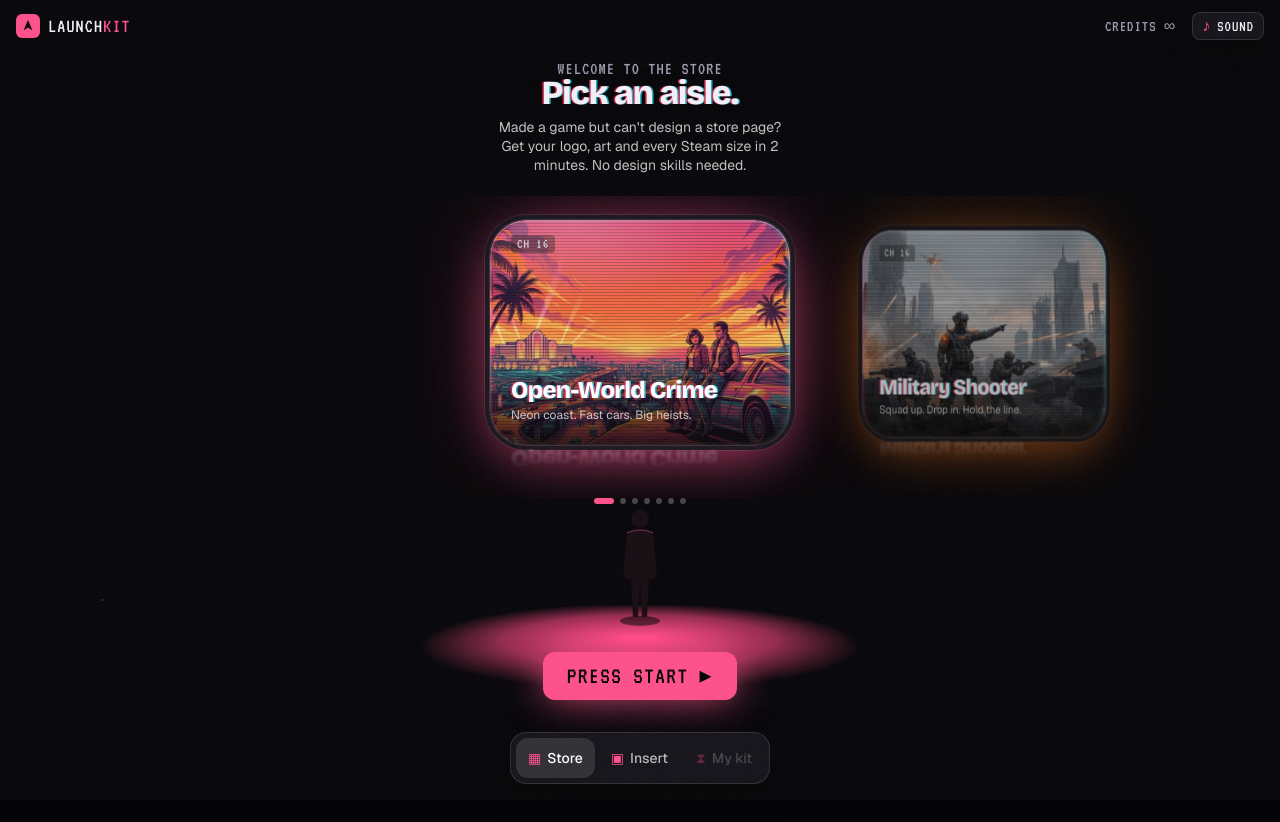
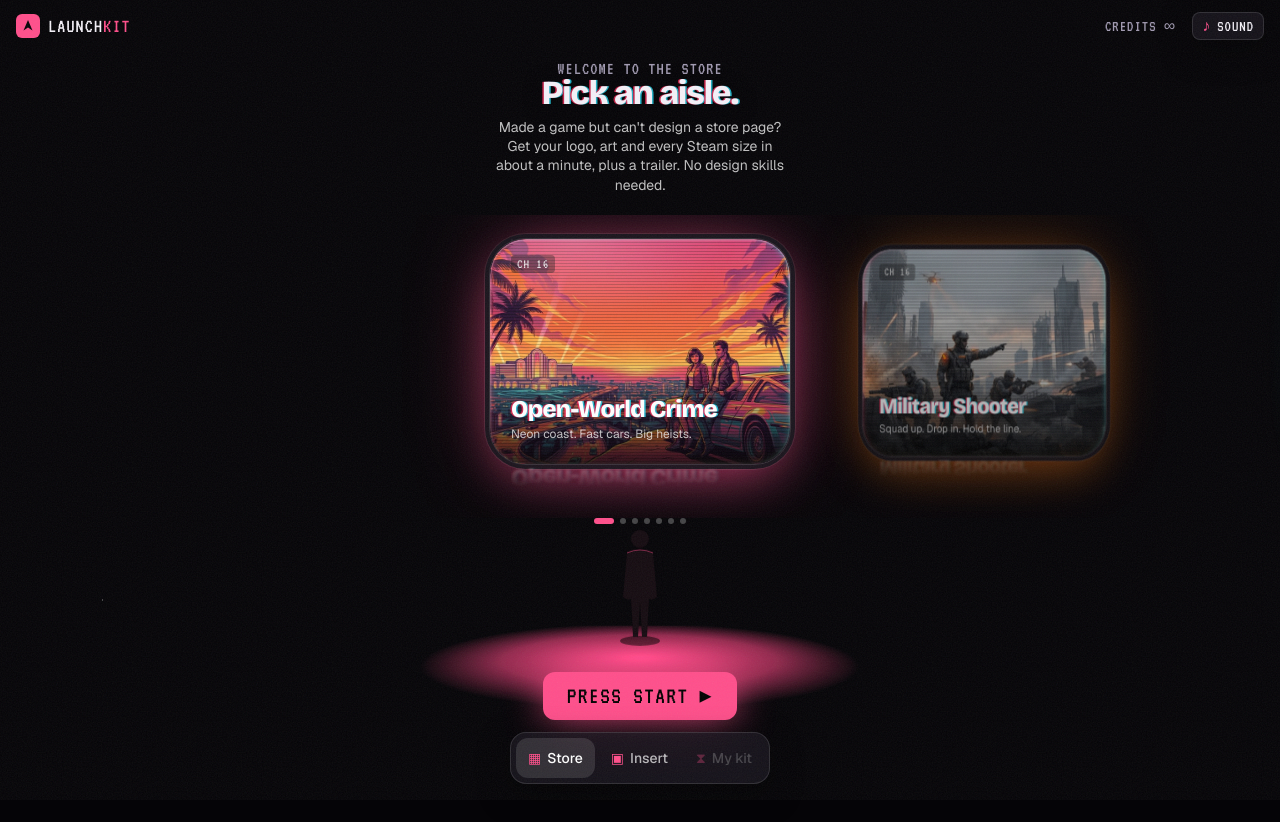
Before and after one commit to meshi6/game-launch-kit-powered-by-comfy, a Next.js app: page / in a window 1280 px wide. Shown: the top 822 px of the page. Built offline with nearby package versions, Linux system fonts and the light colour scheme.

Commit message:
Copy: update generation times now that the kit includes a trailer
Co-Authored-By: Claude Opus 5.5 <noreply@anthropic.com>

```diff
--- a/src/app/page.tsx
+++ b/src/app/page.tsx
@@ -249,7 +249,7 @@ function StoreFloor({ genre, onPick, onStart }: { genre: Genre; onPick: (g: Genr
         <p className="hud text-lg text-muted">Welcome to the store</p>
         <h1 className="chroma font-display text-[2.1rem] leading-[0.95] font-extrabold tracking-tight">Pick an aisle.</h1>
         <p className="mx-auto mt-2 max-w-[19rem] text-sm leading-snug text-white/75">
-          Made a game but can&apos;t design a store page? Get your logo, art and every Steam size in 2 minutes. No design skills needed.
+          Made a game but can&apos;t design a store page? Get your logo, art and every Steam size in about a minute, plus a trailer. No design skills needed.
         </p>
       </div>
 
@@ -393,7 +393,7 @@ function Insert(p: {
         <button disabled={!ready} className="hud w-full rounded-2xl bg-brand py-4 text-3xl text-black shadow-[0_0_50px_-8px_var(--brand)] transition active:scale-[0.98] disabled:opacity-30 disabled:shadow-none">
           Press start ▸
         </button>
-        <p className="hud text-center text-base text-muted">No design skills needed · ready in ~2 min</p>
+        <p className="hud text-center text-base text-muted">No design skills needed · art in ~1 min, full kit in ~4</p>
       </form>
     </main>
   );
```
Also changed, not shown: 2 other files (tests, documents, lock files or other folders).
